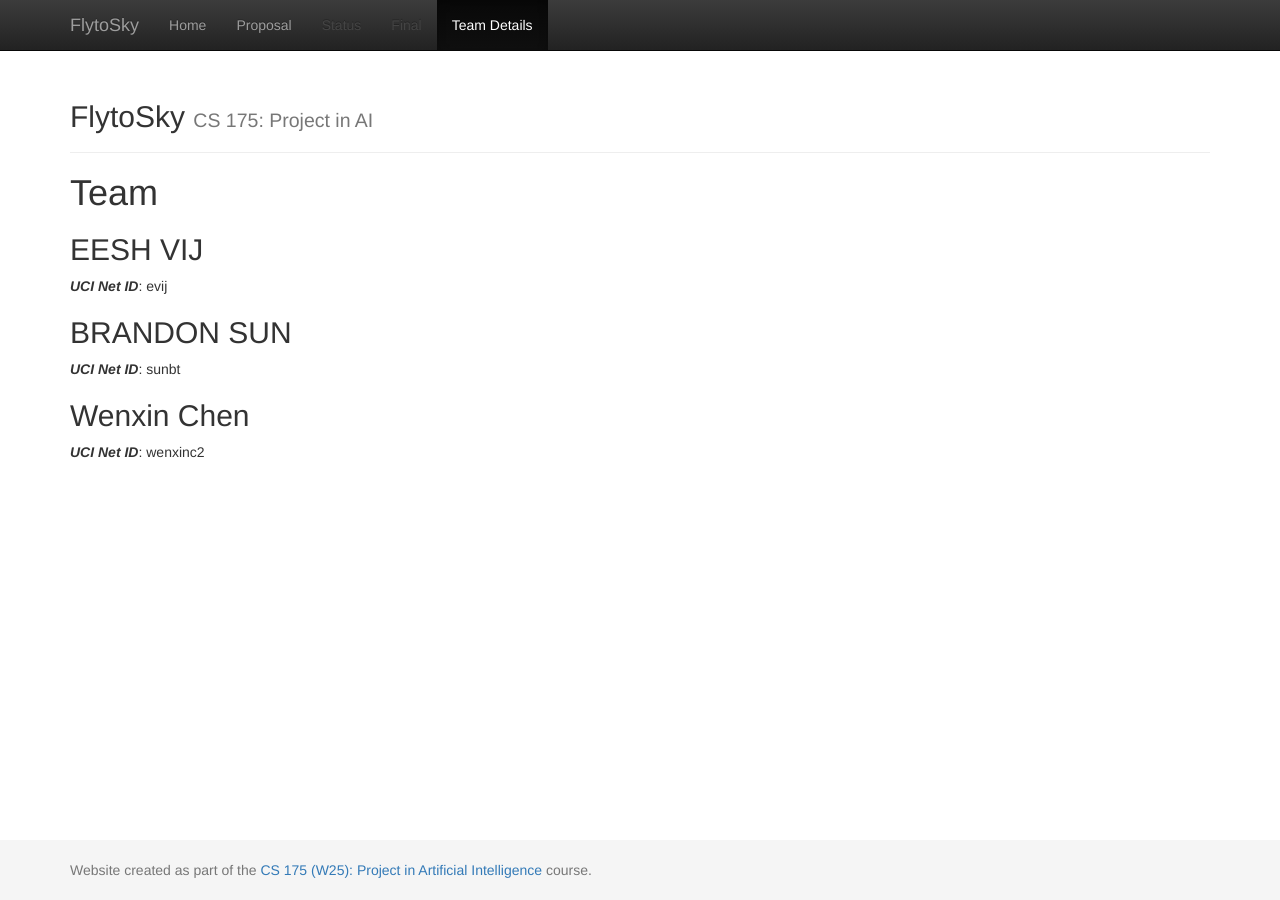
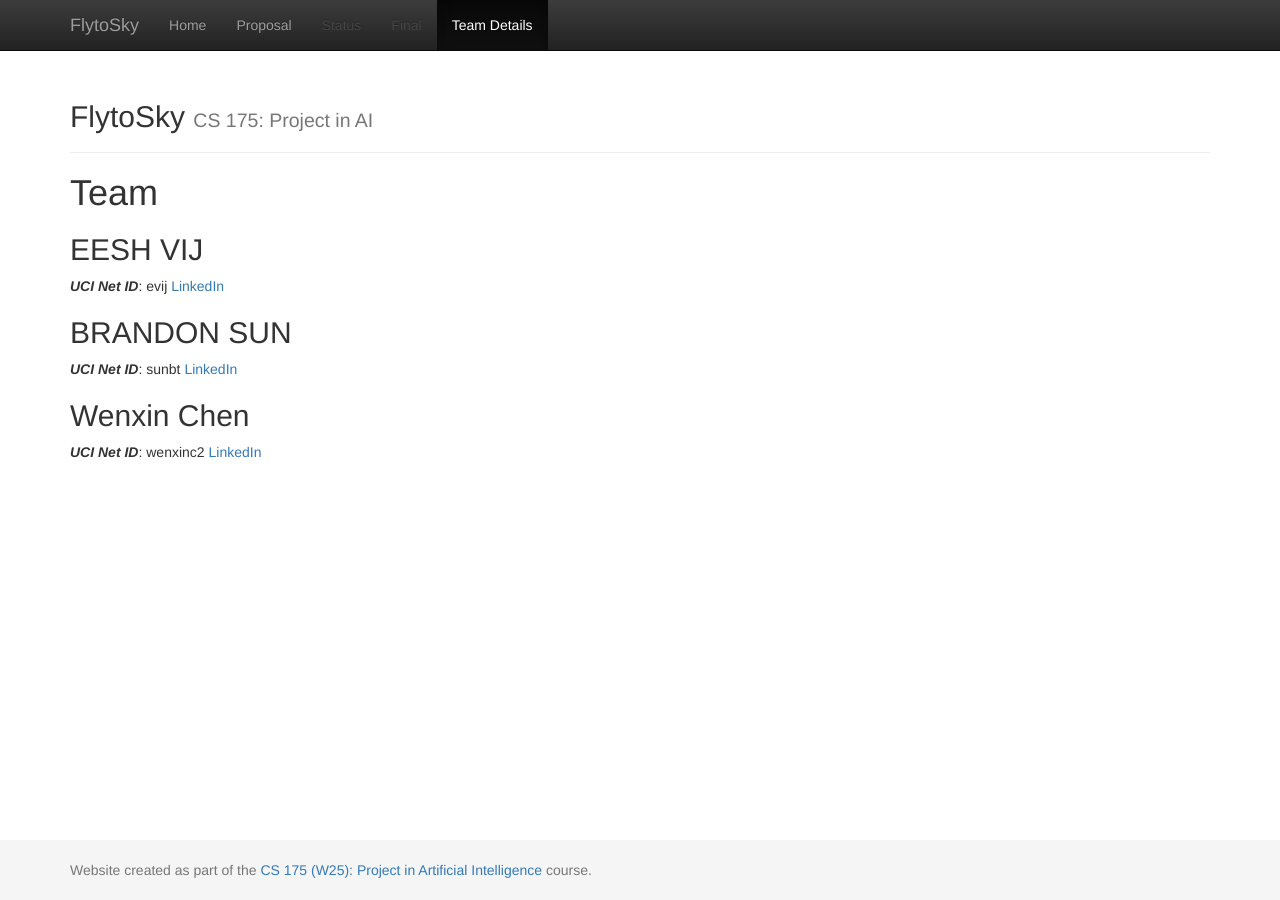
Before and after one commit to Dat-Bois/FlyToSky, a Jekyll site: the page built from docs/team.md, in a window 1280 px wide. Built offline with Jekyll 4.4.1, drawn with Linux system fonts in a browser that asks for light colours.

Commit message:
Add LinkedIn links for all team members

```diff
--- a/docs/team.md
+++ b/docs/team.md
@@ -8,9 +8,12 @@ title:  Team
 
 ## EESH VIJ
 ***UCI Net ID***: evij
+[LinkedIn](https://www.linkedin.com/in/eesh-vij/)
 
 ## BRANDON SUN
 ***UCI Net ID***: sunbt
+[LinkedIn](https://www.linkedin.com/in/brandon-sun78/)
 
 ## Wenxin Chen
 ***UCI Net ID***: wenxinc2
+[LinkedIn](https://www.linkedin.com/in/chen-wenxin-5147a0273/)
```
